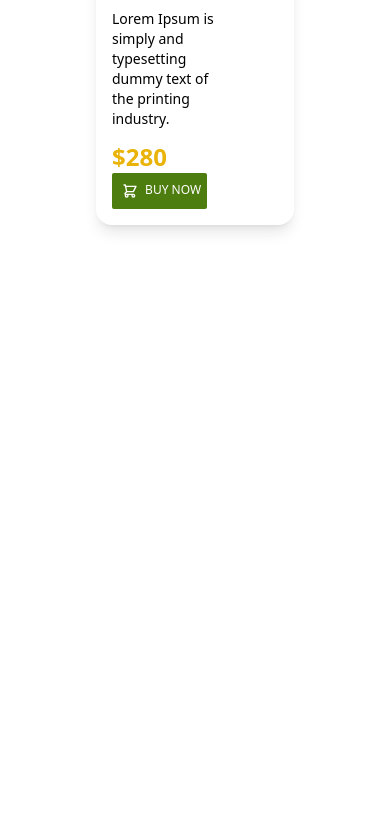
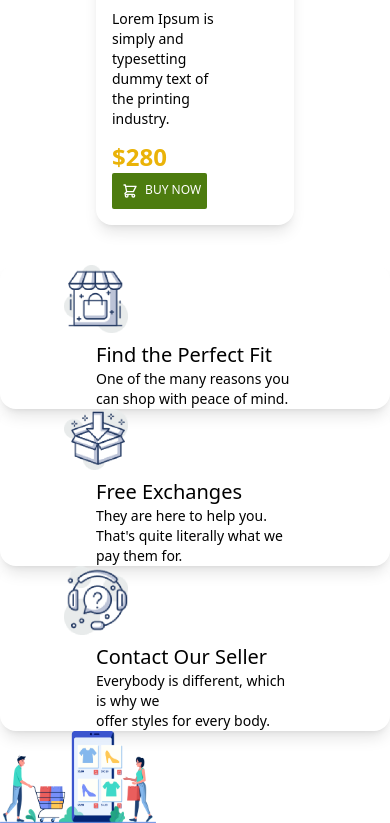
Before and after one commit to Shakil53/penguin-ecommerce-website, a plain HTML site: page index.html in a window 390 px wide. Shown: the part 3915-4738 px from the top of the page. Before the commit the page ends 4180 px from the top, so only its background shows below. Drawn offline with nearby package versions, Linux system fonts and the light colour scheme.

Commit message:
done without responsive

```diff
--- a/index.html
+++ b/index.html
@@ -273,6 +273,59 @@
           </div>
         </div>
       </section>
+      <!-- categoies -->
+      <section class="md:flex justify-around items-center">
+        <div>
+          <!-- single categoies -->
+          <div
+            class="md:flex rounded-2xl px-[4rem] space-y-2 items-center shadow-lg"
+          >
+            <div class="w-16">
+              <img src="images/house.png" alt="" />
+            </div>
+            <div class="px-8">
+              <h4 class="text-xl font-medium">Find the Perfect Fit</h4>
+              <p class="text-sm">
+                One of the many reasons you can shop with peace of mind.
+              </p>
+            </div>
+          </div>
+          <!-- single categoies -->
+          <div
+            class="md:flex rounded-2xl px-[4rem] space-y-2 items-center shadow-lg"
+          >
+            <div class="w-16">
+              <img src="images/box.png" alt="" />
+            </div>
+            <div class="px-8">
+              <h4 class="text-xl font-medium">Free Exchanges</h4>
+              <p class="text-sm">
+                They are here to help you. That's quite literally what we pay
+                them for.
+              </p>
+            </div>
+          </div>
+          <!-- single categoies -->
+          <div
+            class="md:flex rounded-2xl px-[4rem] space-y-2 items-center shadow-lg"
+          >
+            <div class="w-16">
+              <img src="images/question.png" alt="" />
+            </div>
+            <div class="px-8">
+              <h4 class="text-xl font-medium">Contact Our Seller</h4>
+              <p class="text-sm">
+                Everybody is different, which is why we <br />
+                offer styles for every body.
+              </p>
+            </div>
+          </div>
+        </div>
+        <!-- side image  -->
+        <div class="w-2/5">
+          <img src="images/shopping.png" alt="" />
+        </div>
+      </section>
     </main>
     <footer></footer>
   </body>
```
